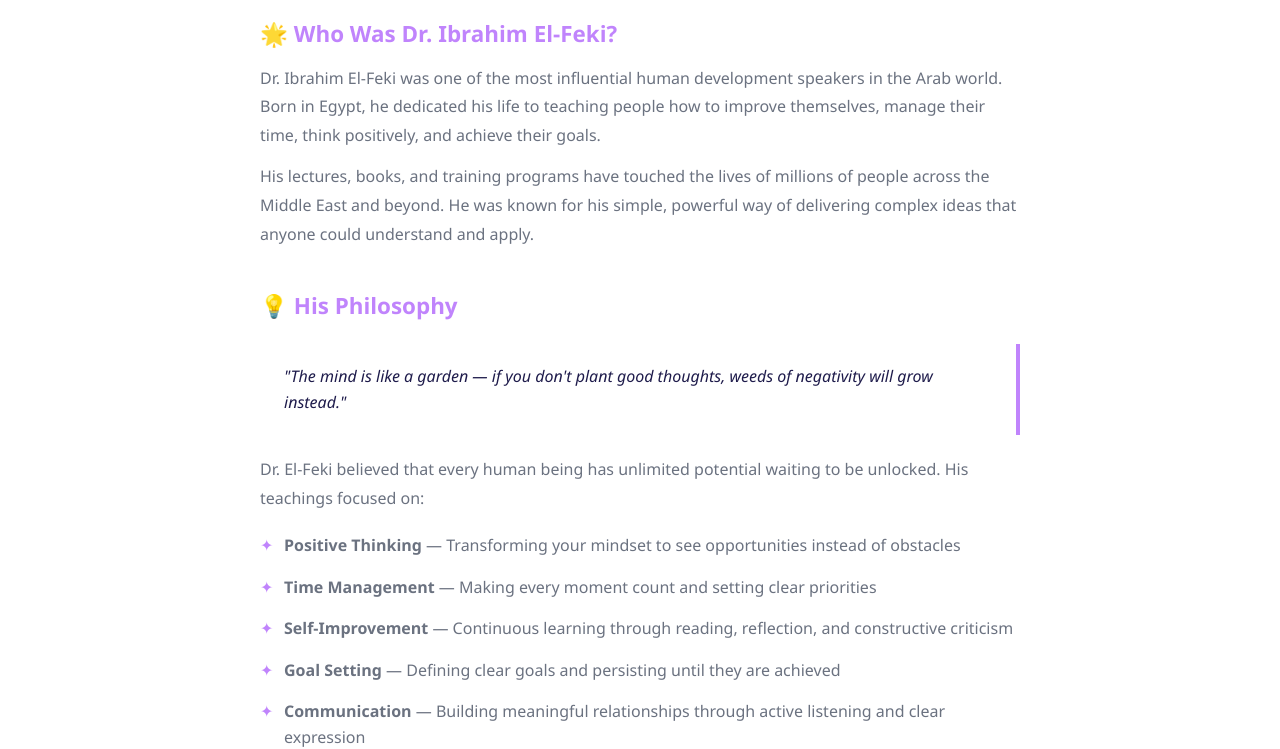
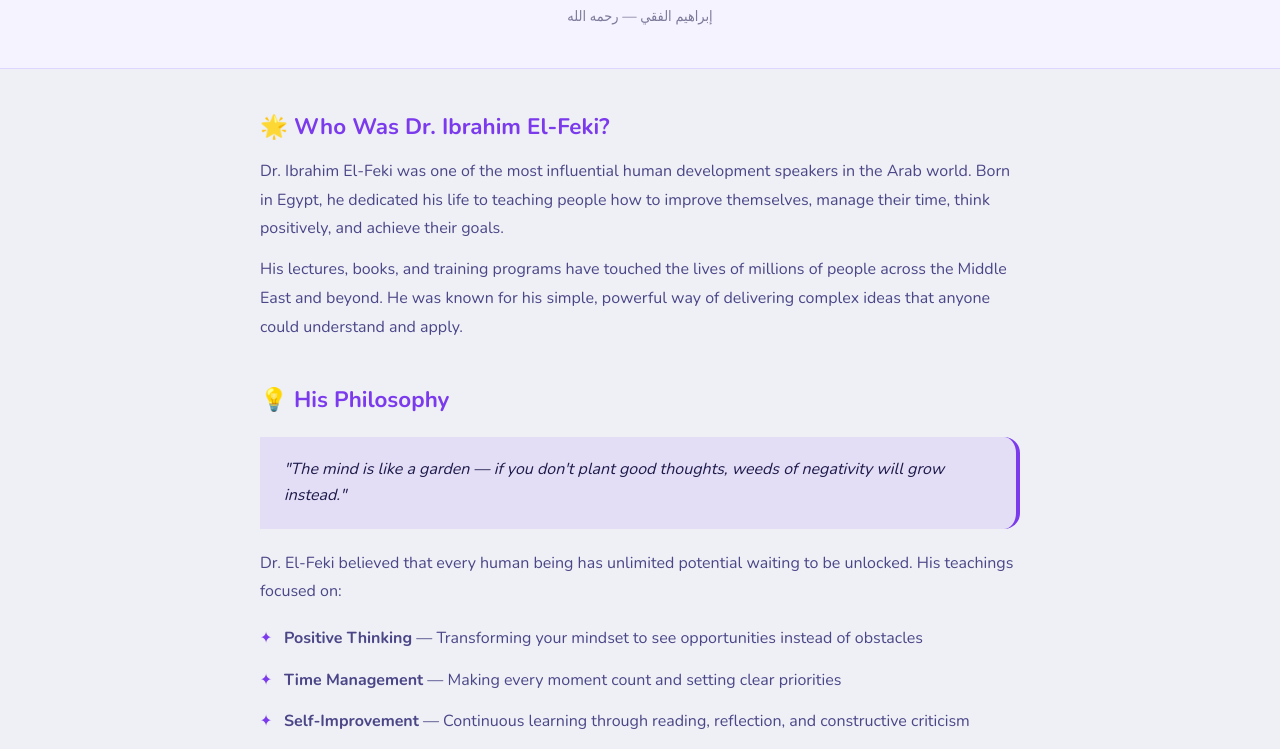
Before and after one commit to galalemad75-creator/elfeki-site, a website: page about.html in a window 1280 px wide. Shown: the part 349-1098 px from the top of the page. Drawn offline with nearby package versions, Linux system fonts and the light colour scheme.

Commit message:
🎨 Fix: Revert to original style.css (style.v3.css broke the design)

```diff
--- a/about.html
+++ b/about.html
@@ -23,7 +23,7 @@
 <link rel="preconnect" href="https://fonts.googleapis.com">
 <link rel="preconnect" href="https://fonts.gstatic.com" crossorigin>
 <link href="https://fonts.googleapis.com/css2?family=Nunito:wght@400;600;700;800;900&display=swap" rel="stylesheet">
-<link rel="stylesheet" href="style.v3.css">
+<link rel="stylesheet" href="style.css">
 <style>
   .about-hero { padding: calc(var(--header-height) + 60px) 20px 40px; text-align: center; background: var(--bg-secondary); border-bottom: 1px solid var(--border); }
   .about-hero h1 { font-size: 2.4rem; font-weight: 900; margin-bottom: 8px; background: var(--gradient); -webkit-background-clip: text; -webkit-text-fill-color: transparent; background-clip: text; }
```
Also changed, not shown: admin.html (+1 -1 lines), index.html (+1 -1 lines).
